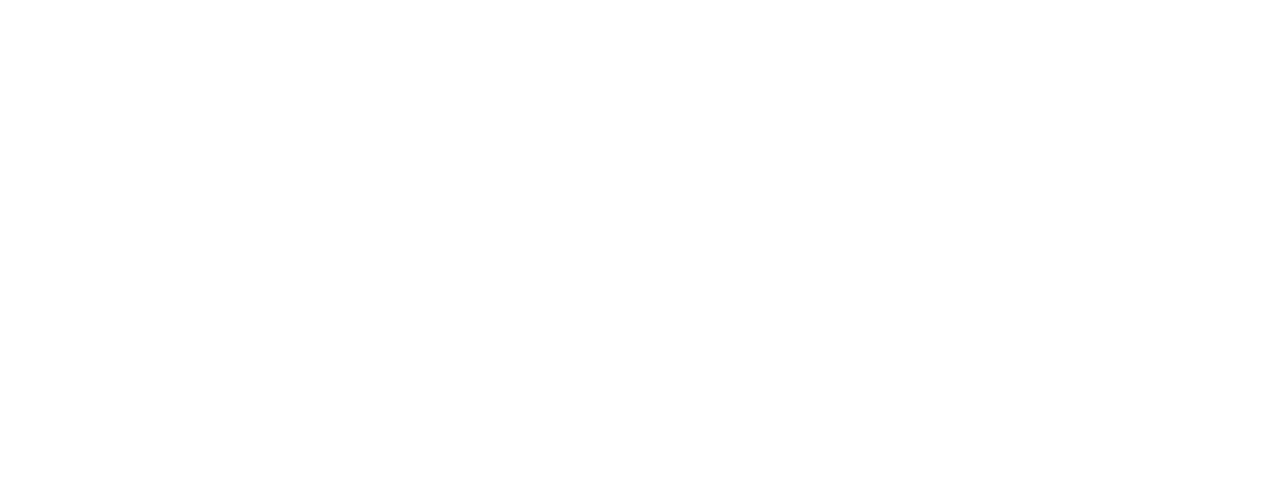
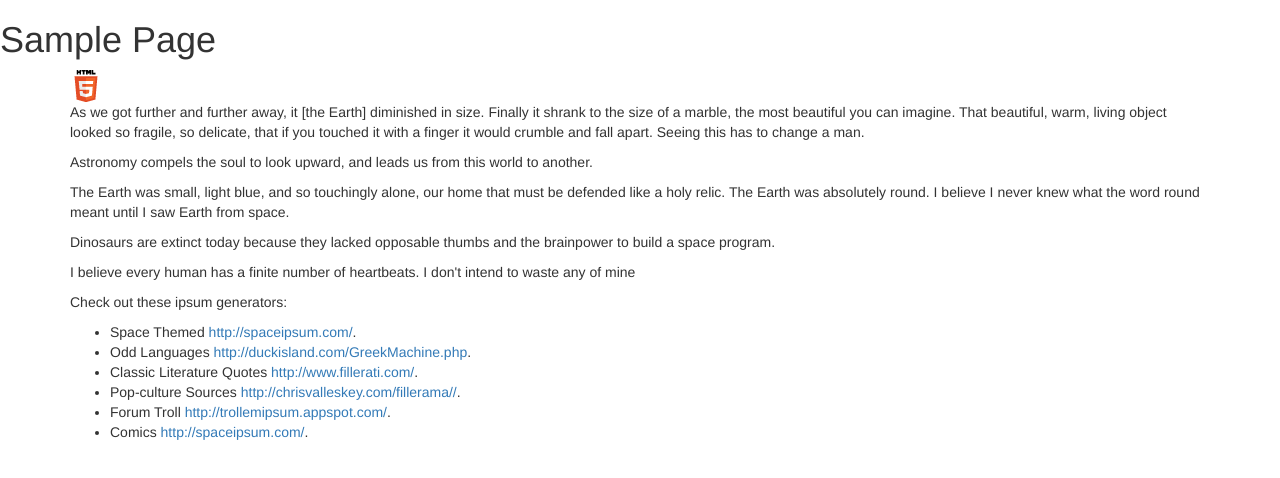
Before and after one commit to mwurzberger/project-template, a website: page assets/index.html in a window 1280 px wide. Drawn offline with nearby package versions, Linux system fonts and the light colour scheme; files that its build step writes are made by us from their sources.

Commit message:
Added a sample image and gave some text to the index.

```diff
--- a/assets/index.html
+++ b/assets/index.html
@@ -6,21 +6,53 @@
     <meta name="viewport" content="width=device-width, initial-scale=1">
     <!-- The above 3 meta tags *must* come first in the head; any other head content must come *after* these tags -->
 
-    <title>TODO</title>
+    <title>Title Here</title>
 
     <!-- Bootstrap -->
     <link href='http://fonts.googleapis.com/css?family=Roboto' rel='stylesheet' type='text/css'>
     <link href="css/vendor/libs.css" rel="stylesheet">
     <link href="css/vendor/bootstrap.css" rel="stylesheet">
+    <link href="css/vendor/bootstrap-theme.css" rel="stylesheet">
     <link href="css/site.css" rel="stylesheet">
 </head>
 <body>
     <header>
-
+        <h1> Sample Page </h1>
     </header>
 
     <div class="container">
+        <img src="img/HTML5_Logo_32.png" />
+        <p>
+            As we got further and further away, it [the Earth] diminished in size. Finally it shrank to the size of a marble, the most beautiful you can imagine. That beautiful, warm, living object looked so fragile, so delicate, that if you touched it with a finger it would crumble and fall apart. Seeing this has to change a man.
+        </p>
 
+        <p>
+            Astronomy compels the soul to look upward, and leads us from this world to another.
+        </p>
+
+        <p>
+            The Earth was small, light blue, and so touchingly alone, our home that must be defended like a holy relic. The Earth was absolutely round. I believe I never knew what the word round meant until I saw Earth from space.
+        </p>
+
+        <p>
+            Dinosaurs are extinct today because they lacked opposable thumbs and the brainpower to build a space program.
+        </p>
+
+        <p>
+            I believe every human has a finite number of heartbeats. I don't intend to waste any of mine
+        </p>
+
+        <p>
+            Check out these ipsum generators:
+            <ul>
+                <li>Space Themed <a href="http://spaceipsum.com/">http://spaceipsum.com/</a>.</li>
+                <li>Odd Languages <a href="http://duckisland.com/GreekMachine.php">http://duckisland.com/GreekMachine.php</a>.</li>
+                <li>Classic Literature Quotes <a href="http://www.fillerati.com/">http://www.fillerati.com/</a>.</li>
+                <li>Pop-culture Sources <a href="http://chrisvalleskey.com/fillerama/">http://chrisvalleskey.com/fillerama//</a>.</li>
+                <li>Forum Troll <a href="http://trollemipsum.appspot.com/">http://trollemipsum.appspot.com/</a>.</li>
+                <li>Comics <a href="http://spaceipsum.com/">http://spaceipsum.com/</a>.</li>
+            </ul>
+        </p>
     </div>
 
     <footer>
@@ -28,7 +60,7 @@
     </footer>
 
     <script src="js/vendor/libs.js"></script>
-    <script src="js/vendor/bootstrap.js"></script>
-    <script src="js/site.js"></script>
+    <script src="js/vendor/bootstrap.min.js"></script>
+    <script src="js/site.min.js"></script>
 </body>
 </html>
```
Also changed, not shown: src/html/index.html (+32 -1 lines), assets/img/HTML5_Logo.svg (added), assets/img/HTML5_Logo_32.png (added), src/img/HTML5_Logo.svg (added), src/img/HTML5_Logo_32.png (added).
